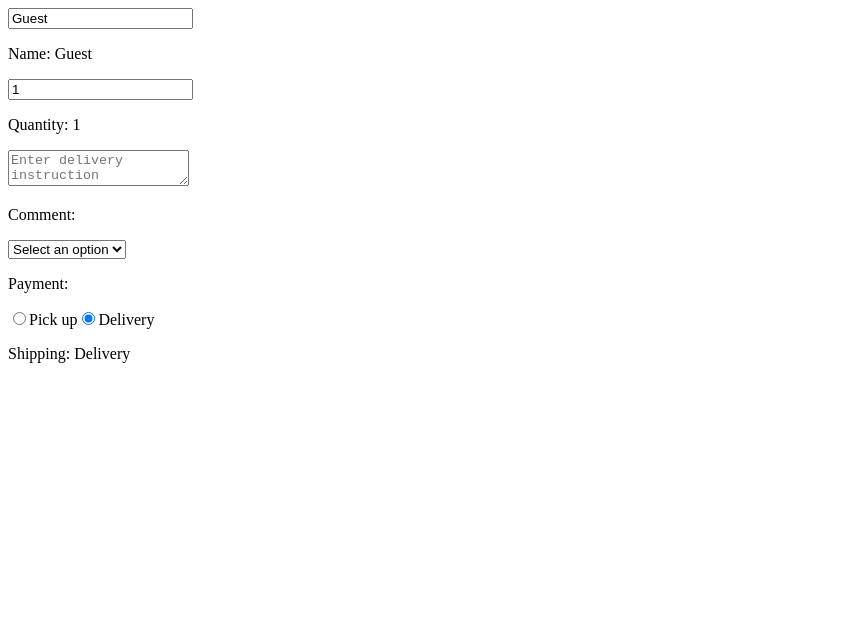
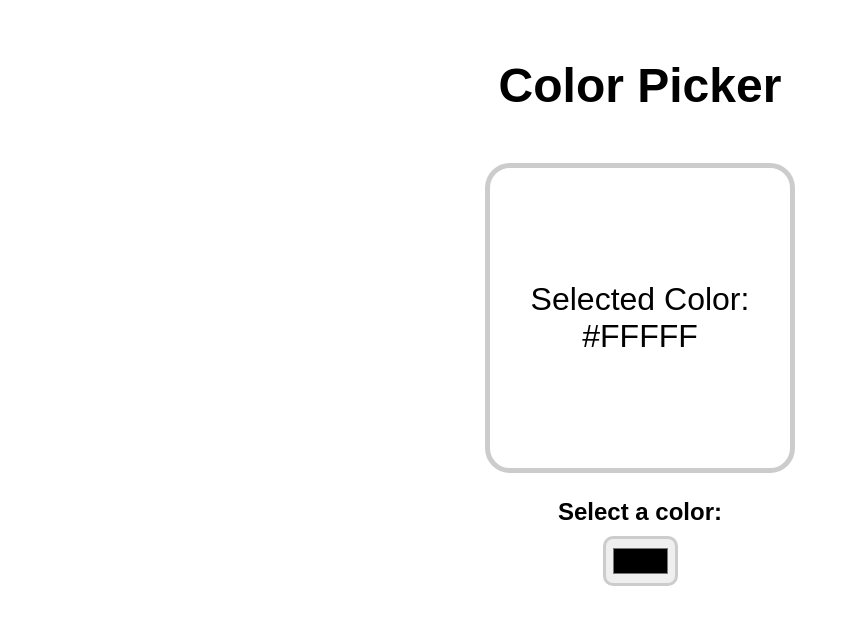
Before and after one commit to megumi-seki/react-full-course, a React (Vite) app: page / in a window 1280 px wide. Shown: the top 624 px of the page, without its empty margins (0-850 px from the left). Built offline with nearby package versions, Linux system fonts and the light colour scheme.

Commit message:
make color picker app

```diff
--- a/src/App.jsx
+++ b/src/App.jsx
@@ -1,7 +1,7 @@
-import MyComponent from "./MyComponent";
+import ColorPicker from "./ColorPicker";
 
 function App() {
-  return(<MyComponent/>);
+  return(<ColorPicker/>);
 }
 
 export default App
--- /dev/null
+++ b/src/ColorPicker.jsx
@@ -0,0 +1,22 @@
+import React, {useState} from "react"
+
+function ColorPicker() {
+    const [color, setColor] = useState("#FFFFF");
+
+    function handleColorChange(event) {
+        setColor(event.target.value);
+    }
+
+    return(
+        <div className="color-picker-container">
+            <h1>Color Picker</h1>
+            <div className="color-display" style={{backgroundColor: color}}>
+                <p>Selected Color: {color}</p>
+            </div>
+            <label>Select a color:</label>
+            <input type="color" value={color} onChange={handleColorChange}/>
+        </div>
+    );
+}
+
+export default ColorPicker
--- a/src/MyComponent.jsx
+++ /dev/null
@@ -1,67 +0,0 @@
-// onChange = event handler used primarily with form elemnts
-//            ex. <input>, <textarea>, <select>, <radio
-//            Triggers a function every time the value of the input changes
-
-import React, {useState} from "react";
-
-function MyComponent() {
-
-    const [name, setName] = useState("Guest");
-    const [quantity, setQuantity] = useState(1);
-    const [comment, setComment] = useState("");
-    const [payment, setPayement] = useState("");
-    const [shipping, setShipping] = useState("Delivery");
-
-    function handleNameChange(e) {
-        setName(e.target.value)
-    }
-
-    function handleQuantityChange(e) {
-        setQuantity(e.target.value);
-    }
-
-    function handleCommentChange(e) {
-        setComment(e.target.value);
-    }
-
-    function handlePaymentChange(e) {
-        setPayement(e.target.value);
-    }
-
-    function handleShippingChange(e) {
-        setShipping(e.target.value);
-    }
-
-    return(
-        <div>
-            <input value={name} onChange={handleNameChange} />
-            <p>Name: {name}</p>
-
-            <input value={quantity} onChange={handleQuantityChange} type="number"/>
-            <p>Quantity: {quantity}</p>
-
-            <textarea value={comment} onChange={handleCommentChange} placeholder="Enter delivery instruction"></textarea>
-            <p>Comment: {comment}</p>
-
-            <select value={payment} onChange={handlePaymentChange}>
-                <option value="">Select an option</option>
-                <option value="Visa">Visa</option>
-                <option value="Mastercard">Mastercard</option>
-                <option value="Giftcard">Giftcard</option>
-            </select>
-            <p>Payment: {payment}</p>
-
-            <label>
-                <input type="radio" value="Pick Up" checked={shipping === "Pick Up"} onChange={handleShippingChange}/>
-                Pick up
-            </label>
-            <label>
-                <input type="radio" value="Delivery" checked={shipping === "Delivery" } onChange={handleShippingChange} />
-                Delivery
-            </label>
-            <p>Shipping: {shipping}</p>
-        </div>
-    );
-}
-
-export default MyComponent
--- a/src/index.css
+++ b/src/index.css
@@ -1,27 +1,46 @@
-.counter-container {
-  text-align: center;
+body {
   font-family: Arial, Helvetica, sans-serif;
 }
 
-.count-display {
-  font-size: 10em;
-  margin-top: 0;
-  margin-bottom: 50px;
+.color-picker-container {
+  display: flex;
+  flex-direction: column;
+  align-items: center;
 }
 
-.counter-button {
-  width: 150px;
-  height: 50px;
-  font-size: 1.5em;
-  font-weight: bold;
-  margin: 0px 5px;
-  background-color: aquamarine;
-  color: white;
-  border: none;
-  border-radius: 5px;
-  cursor: pointer;
+h1 {
+  margin: 50px;
+  font-size: 3rem;
 }
 
-.counter-button:hover {
-  background-color: rgb(171, 252, 225);
+.color-display {
+  width: 300px;
+  height: 300px;
+  display: flex;
+  justify-content: center;
+  align-items: center;
+  border: 5px solid hsl(0, 0%, 80%);
+  border-radius: 25px;
+  margin-bottom: 25px;
+  transition: 0.25s ease;
 }
+
+.color-display p {
+  color: hsl(0, 0% 20%);
+  font-size: 2rem;
+  text-align: center;
+}
+
+label {
+  font-size: 1.5rem;
+  font-weight: bold;
+  margin-bottom: 10px;
+}
+
+input[type="color"] {
+  width: 75px;
+  height: 50px;
+  padding: 5px;
+  border-radius: 10px;
+  border: 3px solid hsl(0, 0%, 80%);
+}
```
Also changed, not shown: src/UserGreeting.jsx (deleted, +0 -27 lines).
